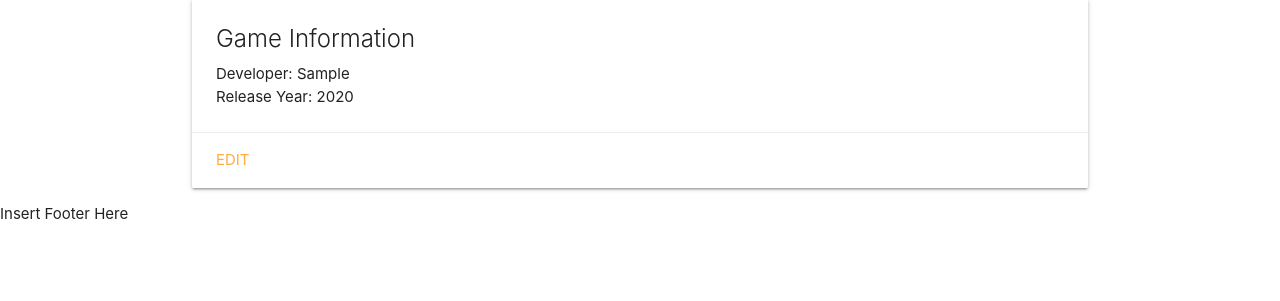
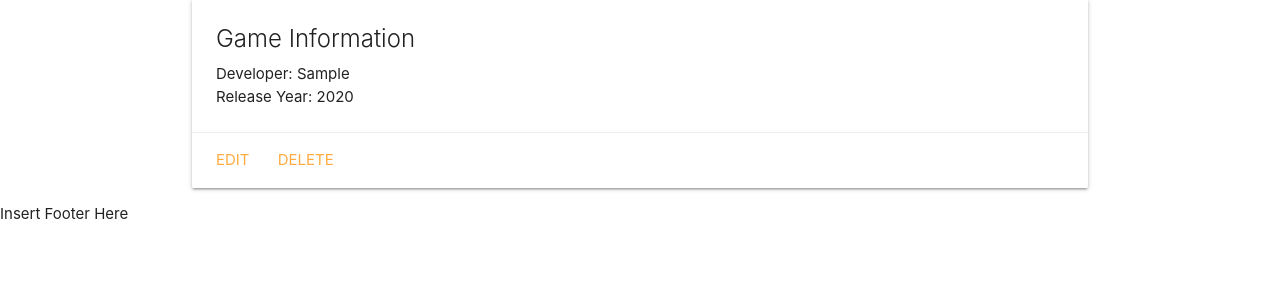
Before and after one commit to ArmadaDev25/gameCollector_django, a Django app: page /games/1 in a window 1280 px wide. Shown: the part 249-550 px from the top of the page. Run offline with Django 4.2, Linux system fonts and the light colour scheme; tables that the repository leaves empty hold one stand-in row (values such as "Sample post").

Commit message:
Game delete URL and button created

```diff
--- a/gameCollector_project/main_app/templates/games/game_detail.html
+++ b/gameCollector_project/main_app/templates/games/game_detail.html
@@ -11,6 +11,7 @@
     </div>
     <div class="card-action">
         <a href="{% url 'game_update' game.id %}">Edit</a>
+        <a href="{% url 'game_delete' game.id %}">Delete</a>
 
     </div>
 
--- a/gameCollector_project/main_app/urls.py
+++ b/gameCollector_project/main_app/urls.py
@@ -7,6 +7,7 @@ urlpatterns = [
     path('games', views.GameList.as_view(), name='game_list'),
     path('games/<int:pk>', views.GameDetail.as_view(), name='game_detail'),
     path('games/create', views.GameCreate.as_view(), name='game_form'),
-    path('games/<int:pk>/update', views.GameUpdate.as_view(), name='game_update' )
+    path('games/<int:pk>/update', views.GameUpdate.as_view(), name='game_update'),
+    path('games/<int:pk>/delete', views.GameDelete.as_view(), name='game_delete')
 
 ]
--- a/gameCollector_project/main_app/views.py
+++ b/gameCollector_project/main_app/views.py
@@ -31,3 +31,7 @@ class GameUpdate(UpdateView):
     model = Game
     template_name = "games/game_form.html"
     fields = "__all__"
+
+class GameDelete(DeleteView):
+    model = Game
+    sucess_url = '/games'
```
